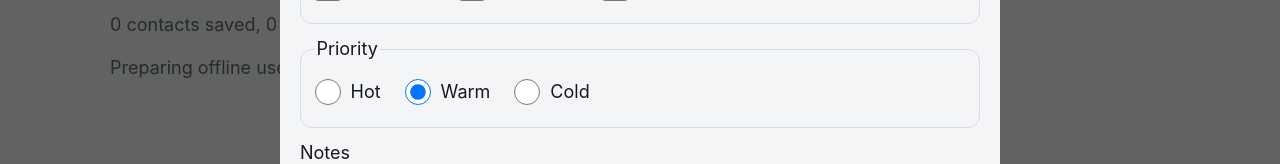
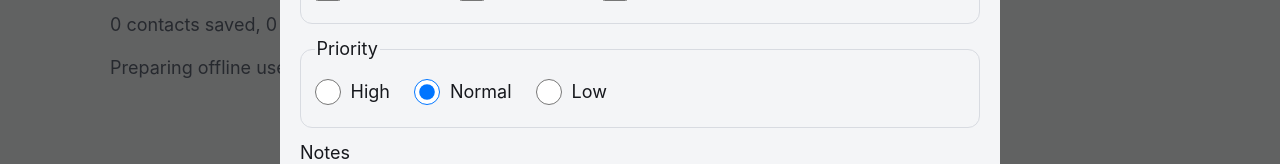
Before and after one commit to SRmX-Infotx/ExpoBooth, a plain HTML site: page index.html in a window 1280 px wide. Both pictures are taken after a click on the button "＋ New contact". Shown: the part 505-669 px from the top of the page. Drawn offline with Linux system fonts and the light colour scheme.

Commit message:
Update priority labels in index.html

```diff
--- a/index.html
+++ b/index.html
@@ -81,9 +81,9 @@
     <p id="duplicate" class="warn" hidden>This email is already registered.</p>
     <fieldset id="interests"><legend>Interested in</legend></fieldset>
     <fieldset><legend>Priority</legend>
-      <label class="check"><input type="radio" name="priority" value="Hot">Hot</label>
-      <label class="check"><input type="radio" name="priority" value="Warm">Warm</label>
-      <label class="check"><input type="radio" name="priority" value="Cold">Cold</label>
+      <label class="check"><input type="radio" name="priority" value="Hot">High</label>
+      <label class="check"><input type="radio" name="priority" value="Warm">Normal</label>
+      <label class="check"><input type="radio" name="priority" value="Cold">Low</label>
     </fieldset>
     <label>Notes<textarea name="notes" rows="3"></textarea></label>
     <label class="check consent"><input type="checkbox" name="consent"><span id="consentText"></span></label>
```
